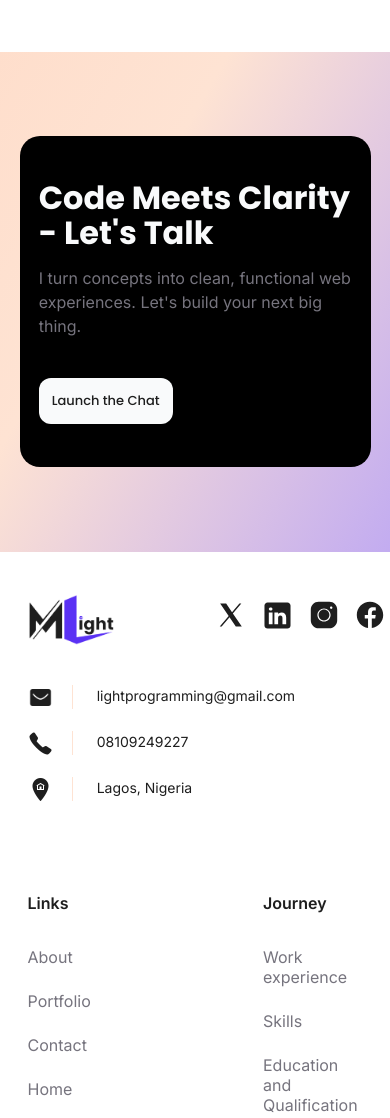
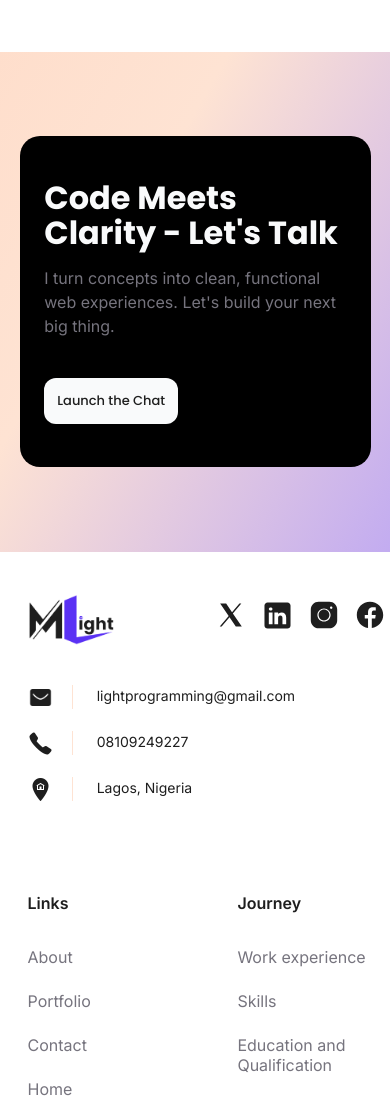
Before and after one commit to Stargirlight/Capstone-project-2, a plain HTML site: page index.html in a window 390 px wide. Shown: the part 4760-5878 px from the top of the page. Drawn offline with Linux system fonts and the light colour scheme.

Commit message:
Update style.css

```diff
--- a/style.css
+++ b/style.css
@@ -1110,10 +1110,12 @@ figure {
   }
 
   .contact-container {
-    padding: 2.7rem 1.2rem;
+    padding: 2.7rem 1.55rem;
   }
 
-
+.contact-text {
+    max-width: 100%;
+  }
 
   .footer-container {
     padding: 3rem 0 2rem;
@@ -1124,7 +1126,7 @@ figure {
   }
 
    .journey-links {
-    gap: 8rem;
+    gap: 4.8rem;
   }
 
   .logo-shared {
```
